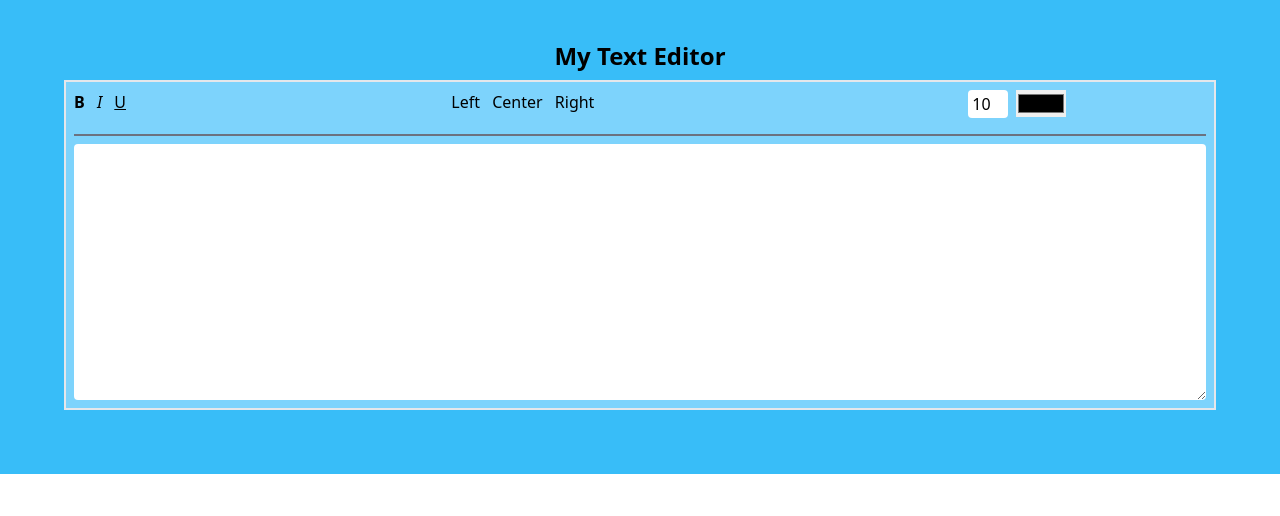
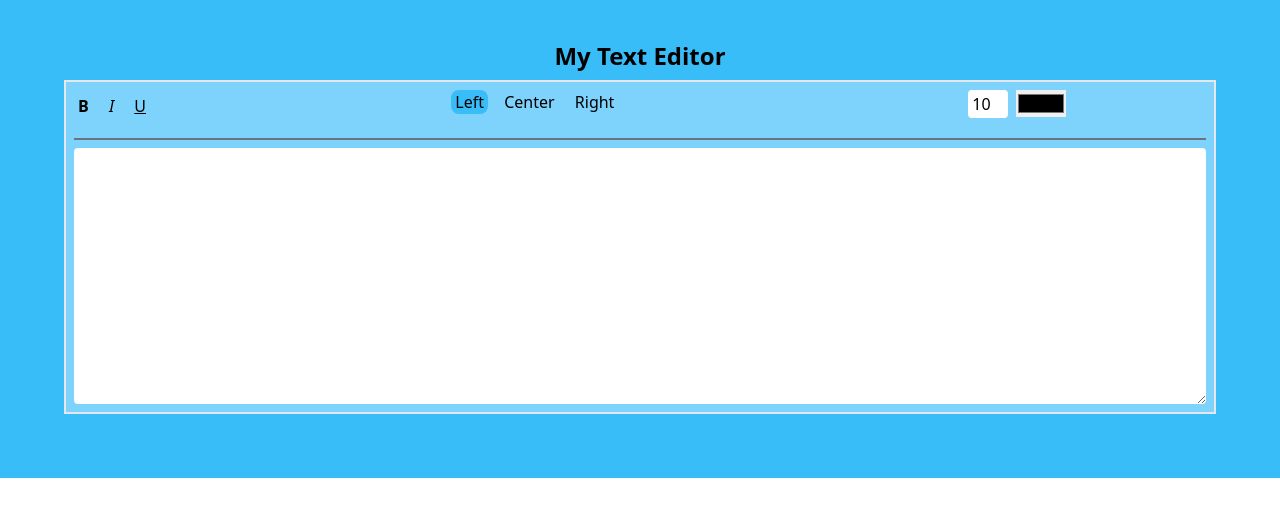
Before and after one commit to Nahiduzzamann/my-text-editor, a plain HTML site: page index.html in a window 1280 px wide. Both pictures are taken after a click on the button "Left". Drawn offline with nearby package versions, Linux system fonts and the light colour scheme.

Commit message:
button link done

```diff
--- a/editor.js
+++ b/editor.js
@@ -1,3 +1,26 @@
+var flag = true;
+function touch(id) {
+    let el = document.getElementById(id);
+    el.style.backgroundColor = flag ? "#38BDF8" : "";
+    flag = !flag;
+}
+
+
 function bold(){
-
+    touch('bold');
 }
+function italic(){
+    touch('italic');
+}
+function underline(){
+    touch('underline');
+}
+function left(){
+    touch('left');
+}
+function center(){
+    touch('center');
+}
+function right(){
+    touch('right');
+}
--- a/index.html
+++ b/index.html
@@ -13,14 +13,14 @@
         <div class="bg-sky-300 border-2 ml-16 mr-16 p-2">
             <div class="grid grid-cols-3">
                 <div class="">
-                    <button id="bold" onclick="bold()" class="font-bold mr-2">B</button>
-                    <button id="italic" onclick="italic()" class="italic mr-2">I</button>
-                    <button id="underline" onclick="underline()" class="underline">U</button>
+                    <button id="bold" onclick="bold()" class="font-bold mr-2 p-1 rounded-lg">B</button>
+                    <button id="italic" onclick="italic()" class="italic mr-2 p-1 rounded-lg">I</button>
+                    <button id="underline" onclick="underline()" class="underline p-1 rounded-lg">U</button>
                 </div>
                 <div>
-                    <button id="left" onclick="left()" class="mr-2">Left</button>
-                    <button id="center" onclick="center()" class="mr-2">Center</button>
-                    <button id="right" onclick="right()" class="mr-2">Right</button>
+                    <button id="left" onclick="left()" class="mr-2 pl-1 pr-1 rounded-lg">Left</button>
+                    <button id="center" onclick="center()" class="mr-2 pl-1 pr-1 rounded-lg">Center</button>
+                    <button id="right" onclick="right()" class="mr-2 pl-1 pr-1 rounded-lg">Right</button>
                 </div>
                 <div class="flex justify-center">
                     <input id="size" class="w-10 h-7 rounded mr-2 pl-1" value="10" type="number">
```
